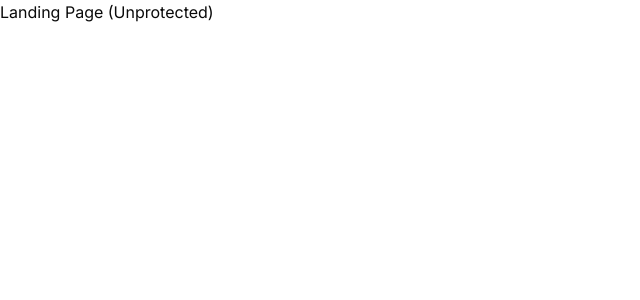
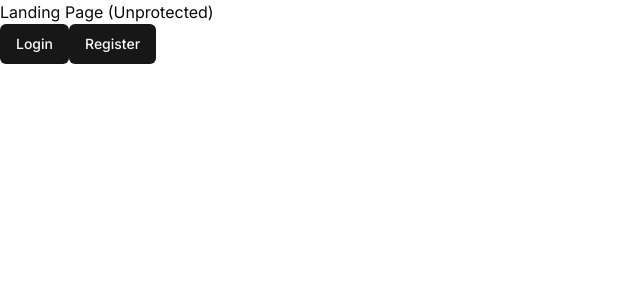
Before and after one commit to PratikPradhan987/SaaSAI, a Next.js app in the folder saas-ai/: page / in a window 1280 px wide. Shown: the top 300 px of the page, without its empty margins (0-640 px from the left). Built offline with nearby package versions, Linux system fonts and the light colour scheme.

Commit message:
adding sign/up/in to main landing page

```diff
--- a/saas-ai/app/(landing)/page.tsx
+++ b/saas-ai/app/(landing)/page.tsx
@@ -1,7 +1,18 @@
+import { Button } from "@/components/ui/button"
+import Link from "next/link"
+
 const  LandingPage = ( ) =>  {
     return (
       <>
         Landing Page (Unprotected)
+        <div>
+          <Link href="/sign-in">
+            <Button>Login</Button>
+          </Link>
+          <Link href="/sign-up">
+            <Button>Register</Button>
+          </Link>
+        </div>
       </>
     )
   }
```
